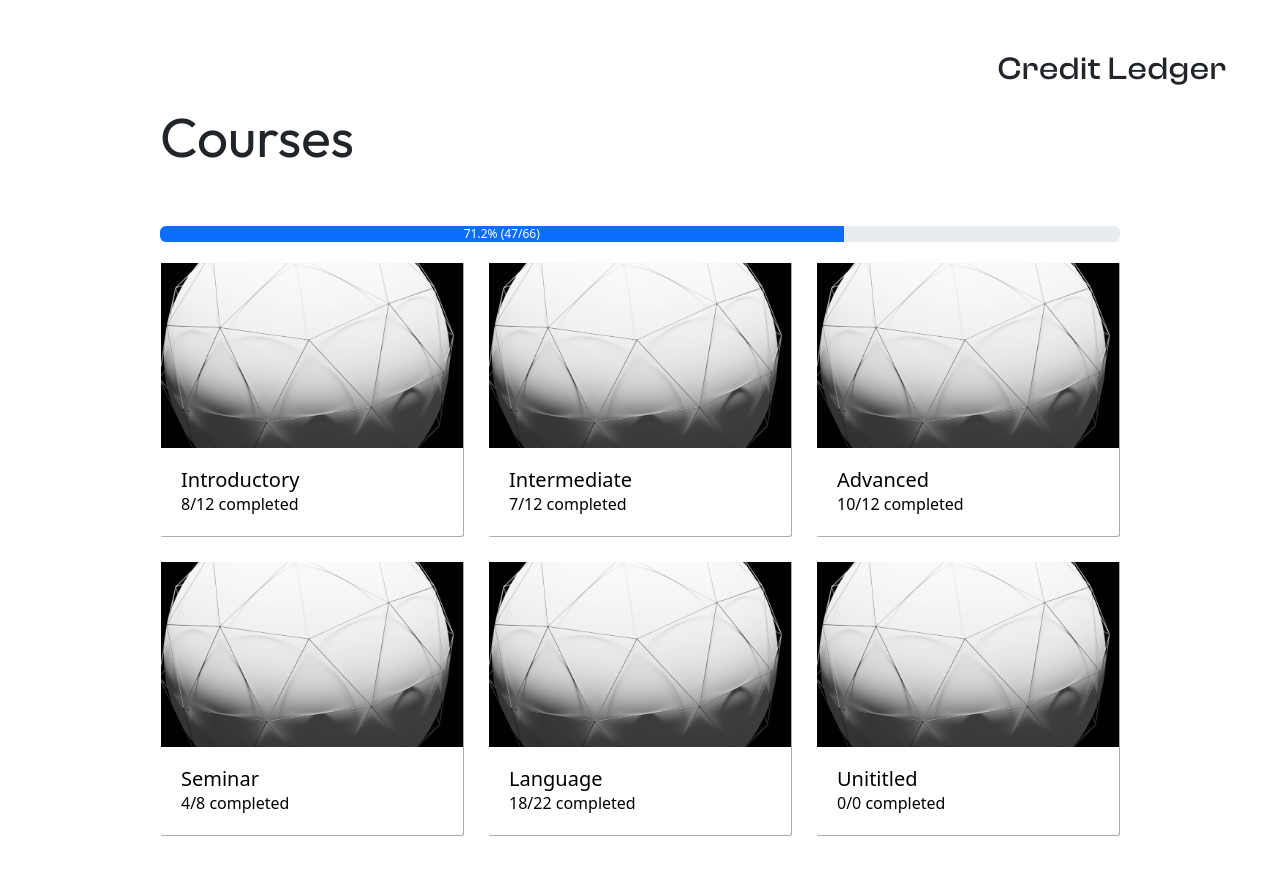
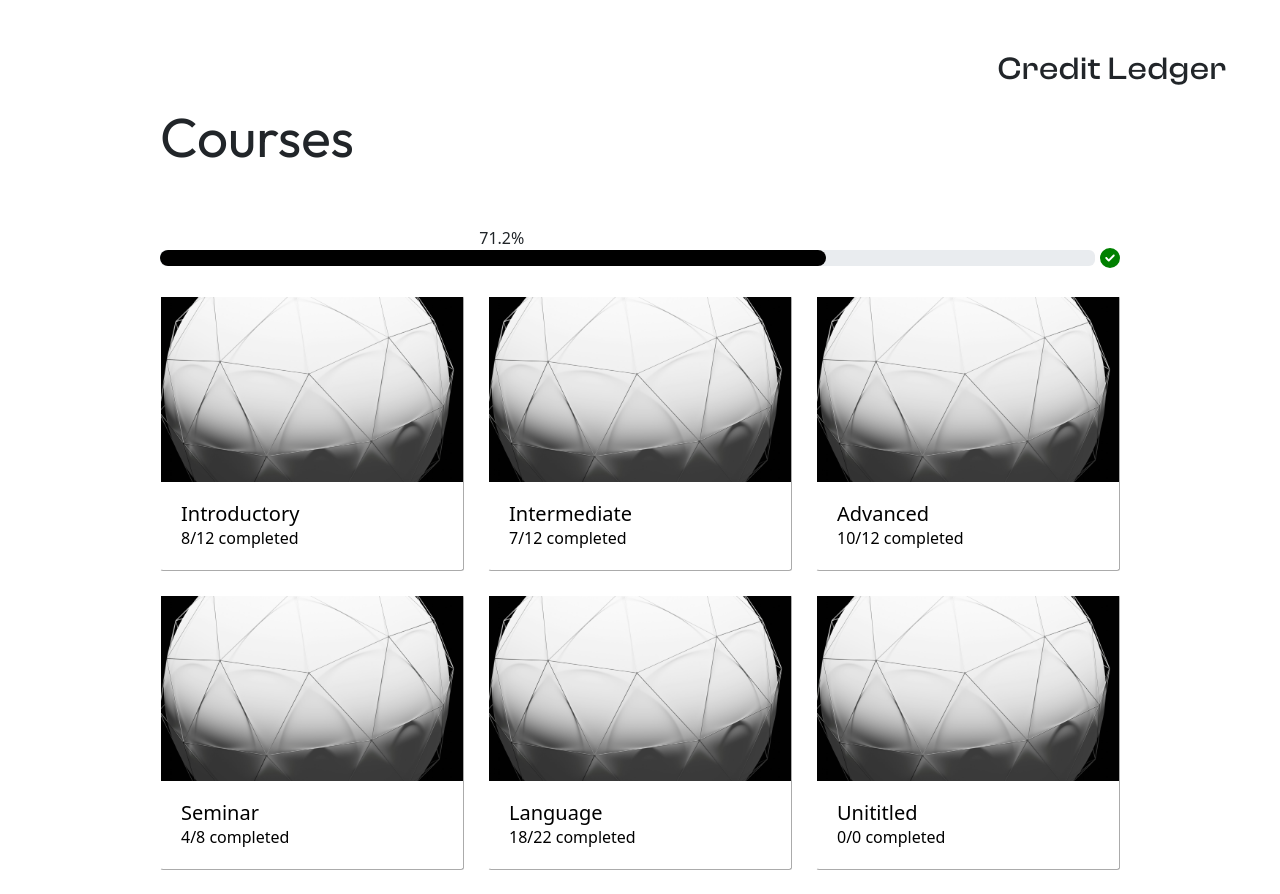
Before and after one commit to adityasundar15/CourseTracker, a React (Vite) app: page /courses in a window 1280 px wide. Before the commit the page ends 860 px from the top, so only its background shows below. Built offline with nearby package versions, Linux system fonts and the light colour scheme.

Commit message:
Progress bar design change

```diff
--- a/package.json
+++ b/package.json
@@ -12,6 +12,9 @@
   "dependencies": {
     "@emotion/react": "^11.11.1",
     "@emotion/styled": "^11.11.0",
+    "@fortawesome/fontawesome-svg-core": "^6.5.1",
+    "@fortawesome/free-solid-svg-icons": "^6.5.1",
+    "@fortawesome/react-fontawesome": "^0.2.0",
     "@mui/material": "^5.15.1",
     "bootstrap": "^5.3.3",
     "framer-motion": "^11.0.8",
--- a/src/App.css
+++ b/src/App.css
@@ -259,6 +259,30 @@ Note: Beware of modifying this element as it can break the animations - you shou
     margin-left: 20px
 }
 
+.custom-progress-bar {
+    position: relative;
+  }
+
+  .custom-progress-bar .progress-bar {
+    border-radius: 10px; /* Rounded corners */
+    background-color: black;
+  }
+
+  /*.custom-progress-bar::after {
+    content: "";
+    position: absolute;
+    top: 50%;
+    transform: translateY(-50%);
+    right: 0;
+    width: 10px;
+    height: 10px;
+    background-color: black;
+    border-radius: 50%;
+    z-index: 2;
+  }
+  */ /* This is for the circle at the end of the progress bar (no use)*/
+
+
 /* #endregion Courses Page */
 
 /* ---------------- */
--- a/src/pages/Courses.tsx
+++ b/src/pages/Courses.tsx
@@ -1,8 +1,10 @@
 import { Button, Card, Row, ProgressBar } from 'react-bootstrap';
 import { useNavigate } from "react-router-dom";
 import placeHolderPic from "../assets/default_courses.png";
+import { FontAwesomeIcon } from '@fortawesome/react-fontawesome';
+import { faCheckCircle } from '@fortawesome/free-solid-svg-icons';
 
-function New() {
+function Courses() {
   const navigate = useNavigate();
 
   const navigateHome = () => {
@@ -36,8 +38,16 @@ function New() {
       </div>
       <div className="w-75 h-100 d-flex flex-column">
         <span className="course-page-title">Courses</span>
-        <div className="d-flex align-items-center">
-            <ProgressBar className="flex-grow-1" now={parseFloat(overallProgress)} label={`${overallProgress}% (${totalCompleted}/${totalCourses})`} />
+        <div className="progress-container">
+          <div className="progress-bar">
+            <div className="progress-indicator" style={{ width: `${overallProgress}%` }}>
+              <span className="percentage">{`${overallProgress}%`}</span>
+            </div>
+          </div>
+        </div>
+        <div className="d-flex align-items-center" style={{marginBottom: '10px'}}>
+          <ProgressBar className="flex-grow-1 custom-progress-bar" now={parseFloat(overallProgress)} />
+          <FontAwesomeIcon icon={faCheckCircle} color= 'green' size='lg' style={{ marginTop: '-20px', marginLeft: '5px' }}/>
         </div>
         <Row xs={1} md={2} lg={3}>
           {courses.map((course, index) => (
@@ -66,4 +76,4 @@ function New() {
   );
 }
 
-export default New;
+export default Courses;
--- a/src/pages/courses/Advanced.tsx
+++ b/src/pages/courses/Advanced.tsx
@@ -1,8 +1,7 @@
 function Advanced() {
     return (
         <div>
-          <h1>Welcome to Introductory Page</h1>
-          <p>This is a simple introductory page built using React.</p>
+          <h1>Welcome to Advanced Page</h1>
         </div>
       );
 }
--- a/src/pages/courses/Intermediate.tsx
+++ b/src/pages/courses/Intermediate.tsx
@@ -1,8 +1,7 @@
 function Intermediate() {
     return (
         <div>
-          <h1>Welcome to Introductory Page</h1>
-          <p>This is a simple introductory page built using React.</p>
+          <h1>Welcome to Intermediate Page</h1>
         </div>
       );
 }
--- a/src/pages/courses/Introductory.tsx
+++ b/src/pages/courses/Introductory.tsx
@@ -2,7 +2,6 @@ function Introductory() {
     return (
         <div>
           <h1>Welcome to Introductory Page</h1>
-          <p>This is a simple introductory page built using React.</p>
         </div>
       );
 }
--- a/src/pages/courses/Language.tsx
+++ b/src/pages/courses/Language.tsx
@@ -1,8 +1,7 @@
 function Language() {
     return (
         <div>
-          <h1>Welcome to Introductory Page</h1>
-          <p>This is a simple introductory page built using React.</p>
+          <h1>Welcome to Language Page</h1>
         </div>
       );
 }
--- a/src/pages/courses/Seminar.tsx
+++ b/src/pages/courses/Seminar.tsx
@@ -1,8 +1,7 @@
 function Seminar() {
     return (
         <div>
-          <h1>Welcome to Introductory Page</h1>
-          <p>This is a simple introductory page built using React.</p>
+          <h1>Welcome to Seminar Page</h1>
         </div>
       );
 }
```
Also changed, not shown: 2 other files (tests, documents, lock files or other folders).
